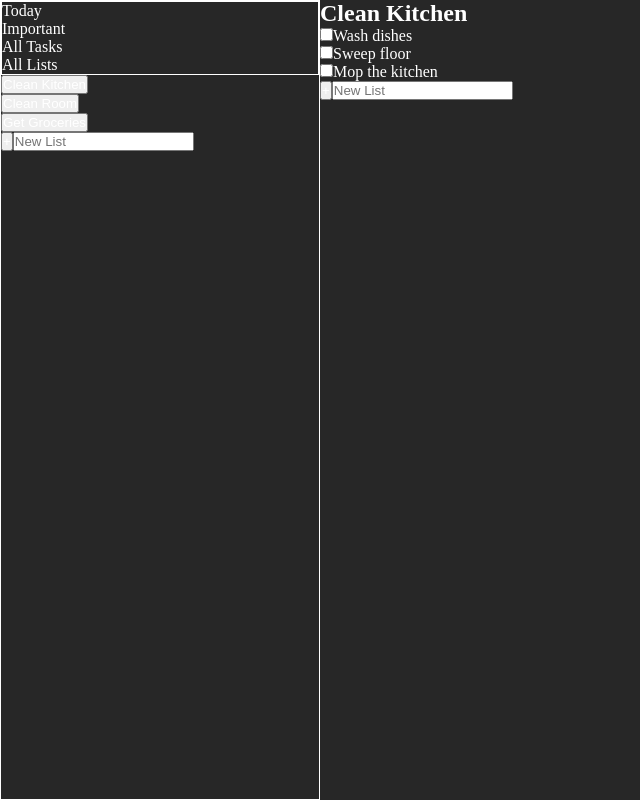
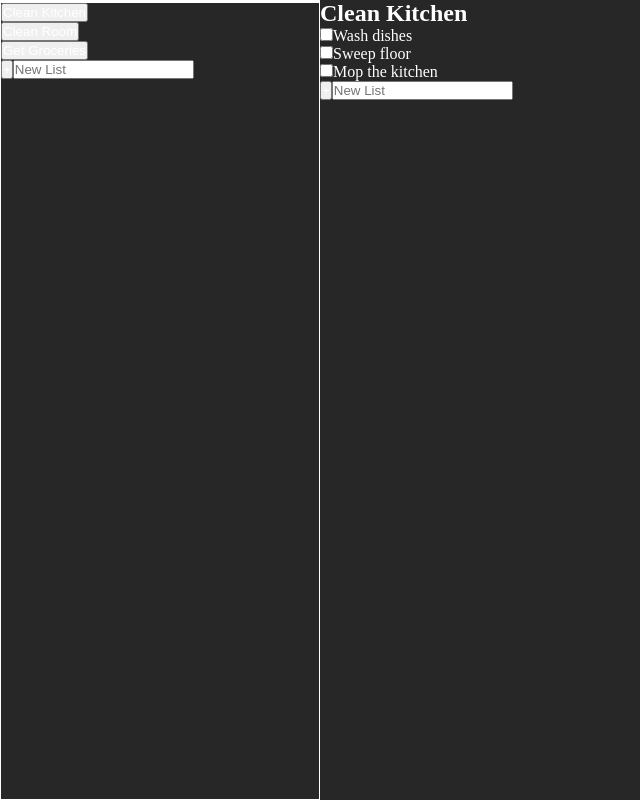
Before and after one commit to NoeRGuerra/ToDoList, a website built with webpack: page src/views/index.html in a window 1280 px wide. Shown: the whole page, without its empty margins (0-640 px from the left). Built offline with nearby package versions, Linux system fonts and the light colour scheme.

Commit message:
Remove hardcoded default lists

```diff
--- a/src/views/index.html
+++ b/src/views/index.html
@@ -9,10 +9,6 @@
         <div class="left">
             <div id="top-lists">
                 <ul>
-                    <li>Today</li>
-                    <li>Important</li>
-                    <li>All Tasks</li>
-                    <li>All Lists</li>
                 </ul>
             </div>
             <div id="lists"></div>
```
